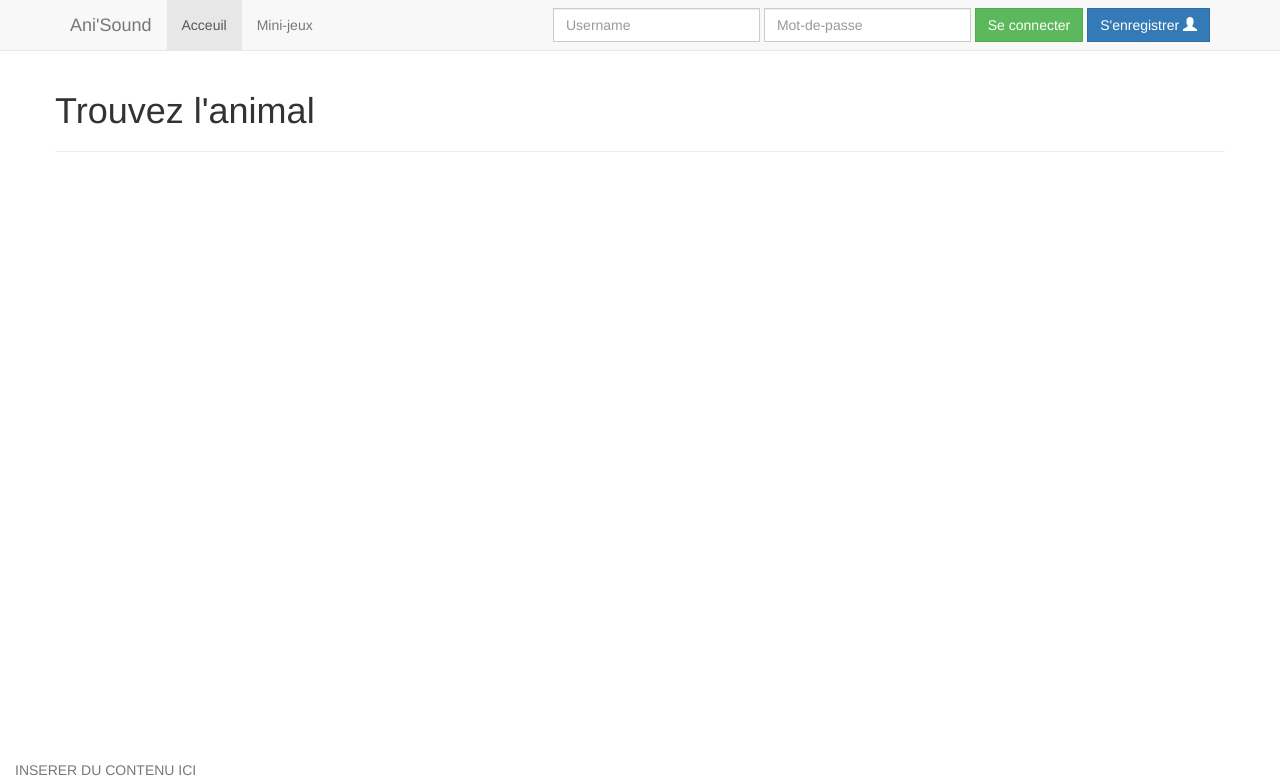
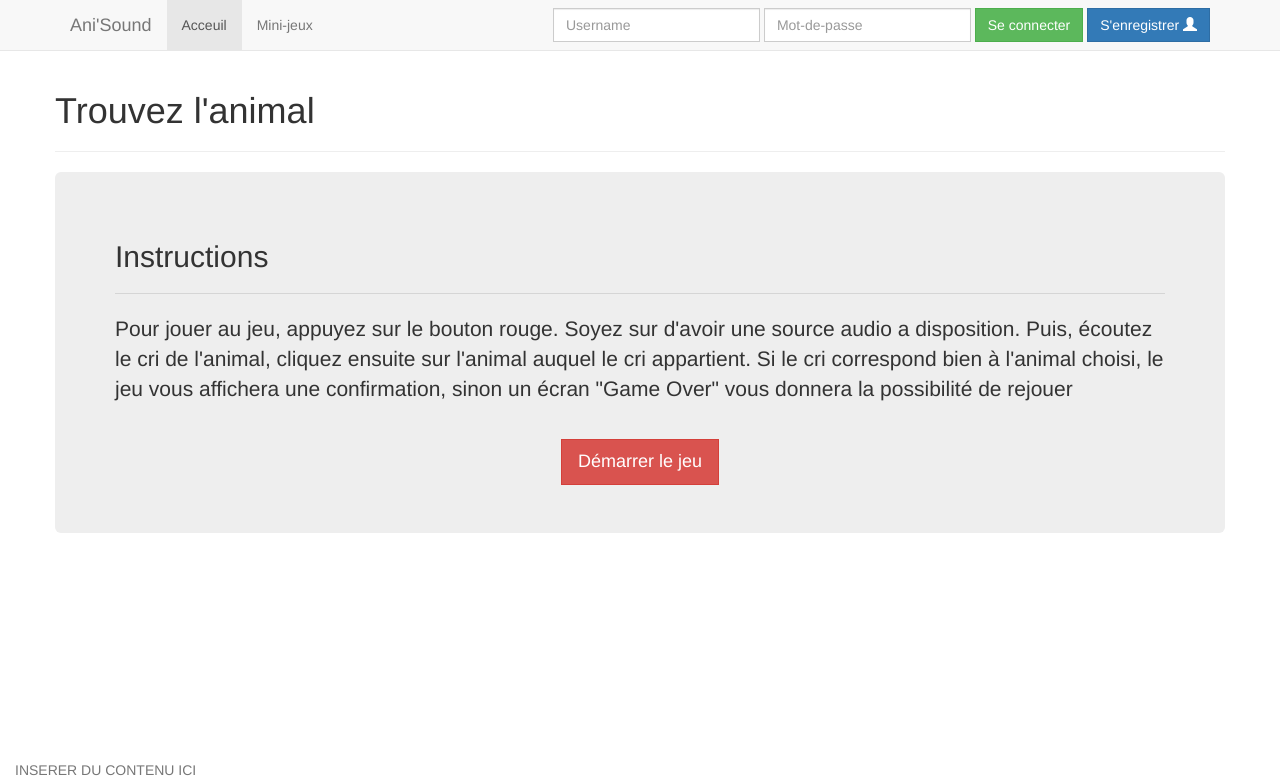
Before and after one commit to l3lium/Ani-sound, a PHP site: page /miniJeu.php in a window 1280 px wide. Shown: the top 777 px of the page. Run offline with PHP 8.4, Linux system fonts and the light colour scheme; some libraries are stand-ins or nearby versions.

Commit message:
Modification de la page MiniJeu 	+ Ajout d'instructions 	+ Mise en page

```diff
--- a/miniJeu.php
+++ b/miniJeu.php
@@ -35,6 +35,18 @@ require_once 'includes/struct.php';
                 <!-- CONTAINER PANELS ANIMAUX -->
                 <div id="animal-container" class="row">
                     <h1>Trouvez l'animal</h1><hr/>
+                    <article class="center-block">
+                        <div class="jumbotron">
+                            <h2>Instructions</h2><hr/>
+                            <p>
+                                Pour jouer au jeu, appuyez sur le bouton rouge. Soyez sur d'avoir une source audio a disposition.
+                                Puis, écoutez le cri de l'animal, cliquez ensuite sur l'animal auquel le cri appartient.
+                                Si le cri correspond bien à l'animal choisi, le jeu vous affichera une confirmation, sinon un
+                                écran "Game Over" vous donnera la possibilité de rejouer
+                            </p><br>
+                            <button type="button" class="btn btn-lg btn-danger center-block">Démarrer le jeu</button>
+                        </div>
+                    </article>
                 </div>
             </div>
         </div>
```
